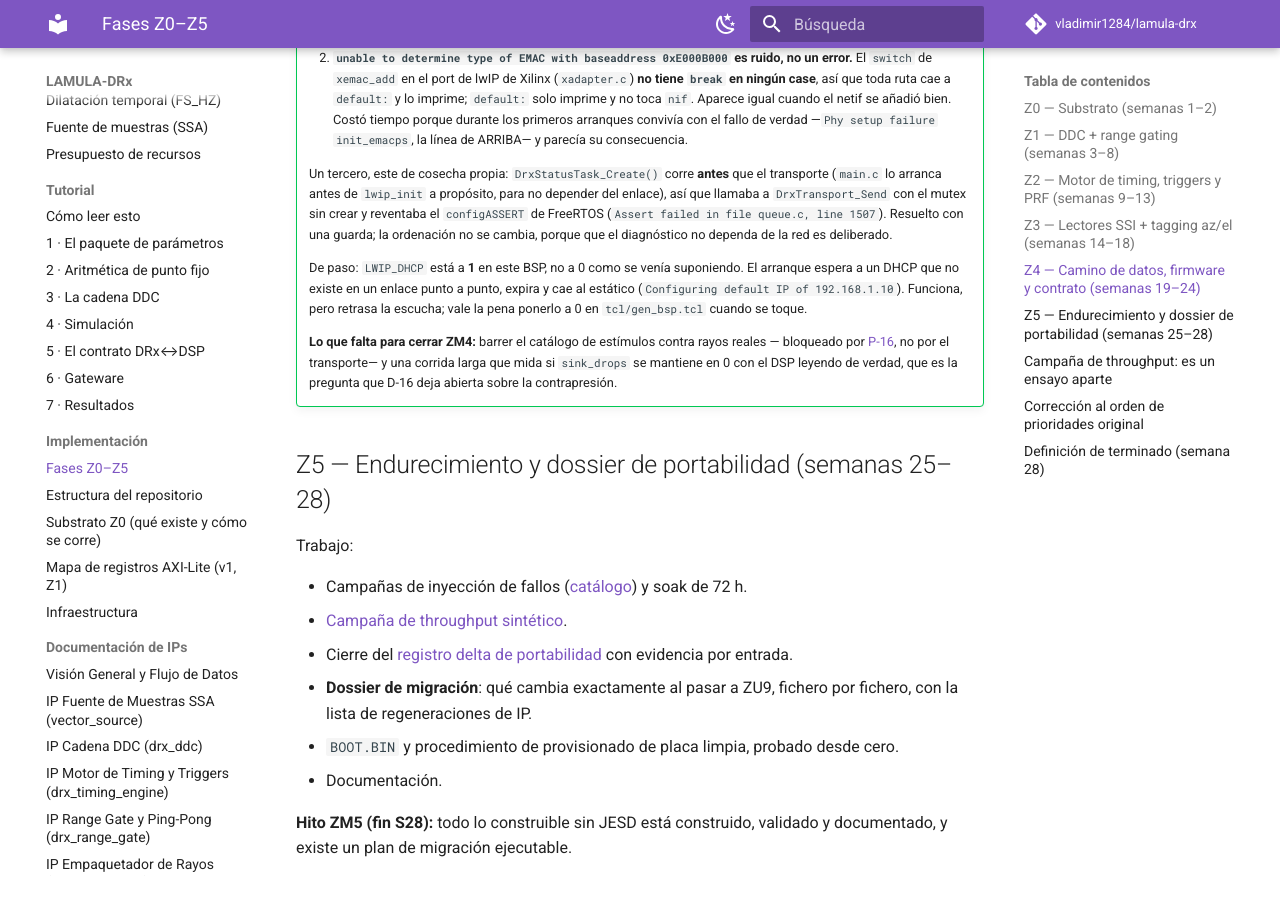
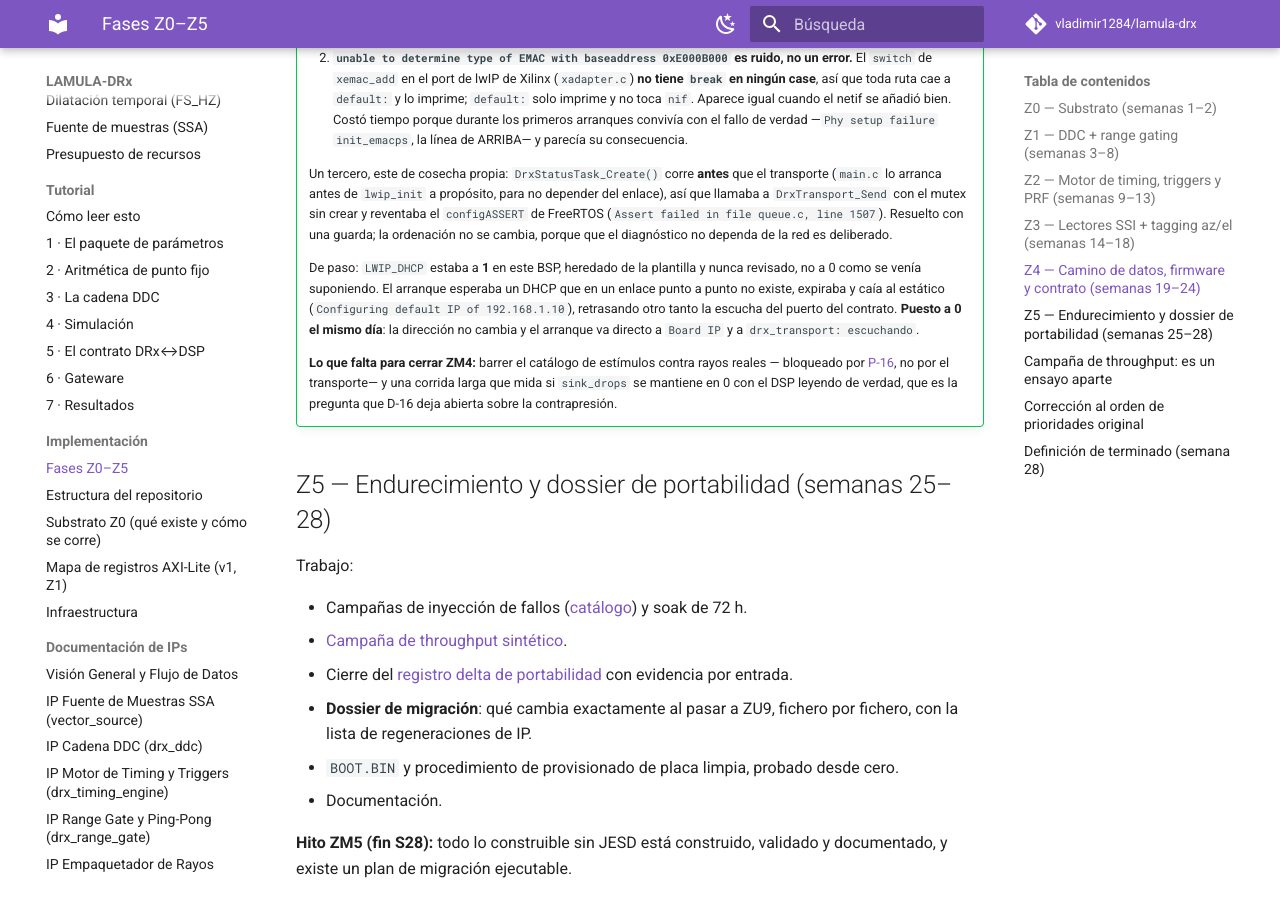
Before and after one commit to vladimir1284/lamula-drx, an MkDocs documentation site: the page built from docs/implementacion/fases.md, in a window 1280 px wide and 900 px high, scrolled down 36770 px. Built offline with MkDocs 1.6.1 and Material for MkDocs 9.7.7, drawn with Linux system fonts in a browser that asks for light colours; comment, search, counter and statistics services are not loaded.

Commit message:
docs: LWIP_DHCP ya está a 0, no pendiente
Co-Authored-By: Claude Opus 5 <noreply@anthropic.com>

```diff
--- a/docs/implementacion/fases.md
+++ b/docs/implementacion/fases.md
@@ -1864,10 +1864,11 @@ Trabajo:
     (`Assert failed in file queue.c, line 1507`). Resuelto con una guarda; la ordenación no se
     cambia, porque que el diagnóstico no dependa de la red es deliberado.
 
-    De paso: `LWIP_DHCP` está a **1** en este BSP, no a 0 como se venía suponiendo. El arranque
-    espera a un DHCP que no existe en un enlace punto a punto, expira y cae al estático
-    (`Configuring default IP of 192.168.1.10`). Funciona, pero retrasa la escucha; vale la pena
-    ponerlo a 0 en `tcl/gen_bsp.tcl` cuando se toque.
+    De paso: `LWIP_DHCP` estaba a **1** en este BSP, heredado de la plantilla y nunca revisado, no
+    a 0 como se venía suponiendo. El arranque esperaba un DHCP que en un enlace punto a punto no
+    existe, expiraba y caía al estático (`Configuring default IP of 192.168.1.10`), retrasando otro
+    tanto la escucha del puerto del contrato. **Puesto a 0 el mismo día**: la dirección no cambia y
+    el arranque va directo a `Board IP` y a `drx_transport: escuchando`.
 
     **Lo que falta para cerrar ZM4:** barrer el catálogo de estímulos contra rayos reales —
     bloqueado por [P-16](../alcance/pendientes.md#p-16), no por el transporte— y una corrida larga
```
